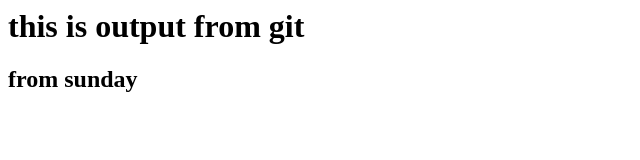
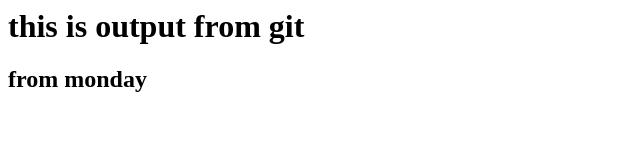
Before and after one commit to yashwanthtu10/free_job, a plain HTML site: page index.html in a window 1280 px wide. Shown: the full height of the page, 0-640 px from the left. Drawn offline with Linux system fonts and the light colour scheme.

Commit message:
Update index.html

```diff
--- a/index.html
+++ b/index.html
@@ -1,2 +1,2 @@
 <h1>this is output from git</h1>
-<h2>from sunday</h2>
+<h2>from monday</h2>
```
